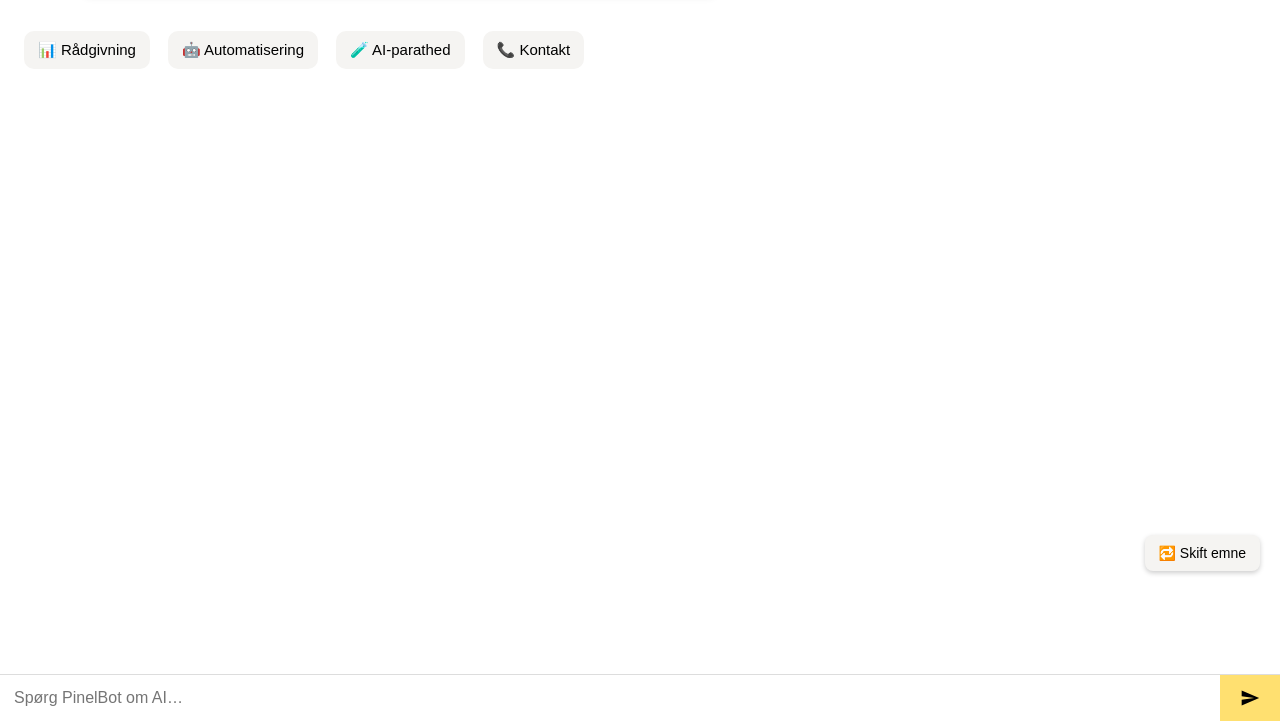
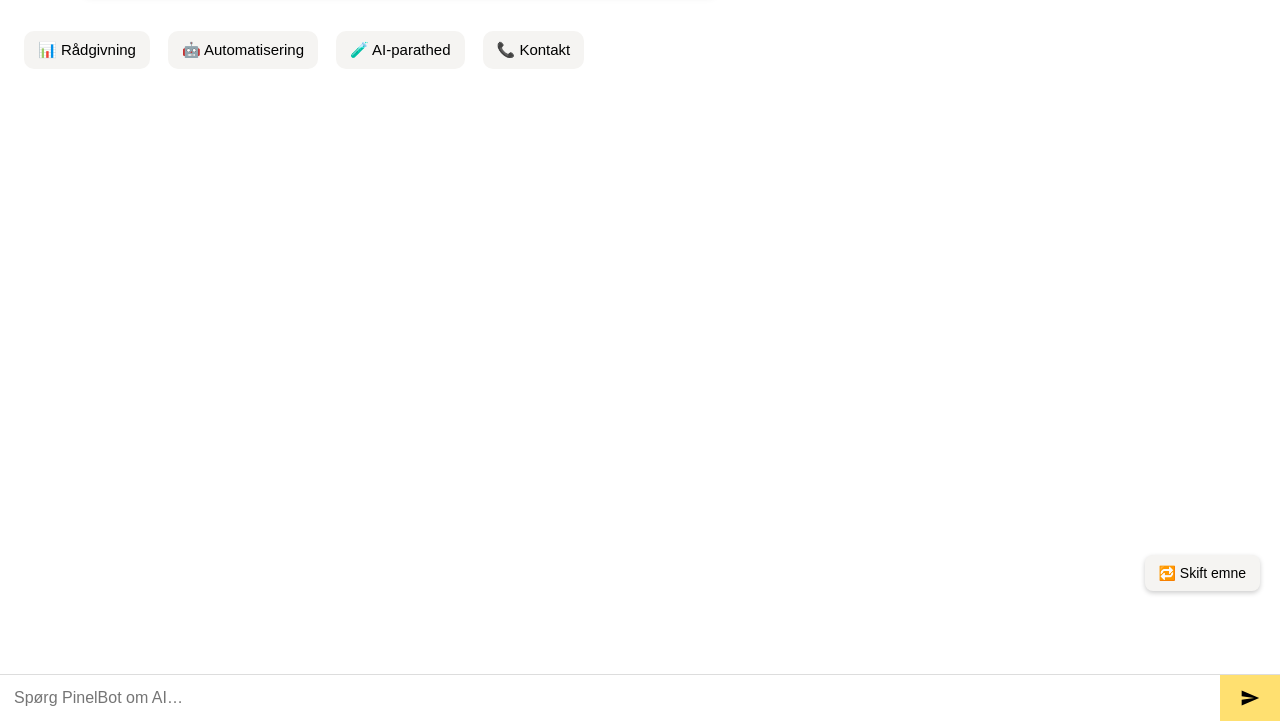
Before and after one commit to Growhubdk/pinelbot, a website: page index.html in a window 1280 px wide. Shown: the part 79-800 px from the top of the page. Drawn offline with Linux system fonts and the light colour scheme.

Commit message:
Justeret placering af skift emne-knap

```diff
--- a/style.css
+++ b/style.css
@@ -122,7 +122,7 @@ body, html {
 
 #sticky-reset {
   position: fixed;
-  bottom: 150px; /* hævet fra inputfeltet */
+  bottom: 130px; /* hævet fra inputfeltet */
   right: 20px;
   background-color: #F5F4F2;
   border: none;
```
